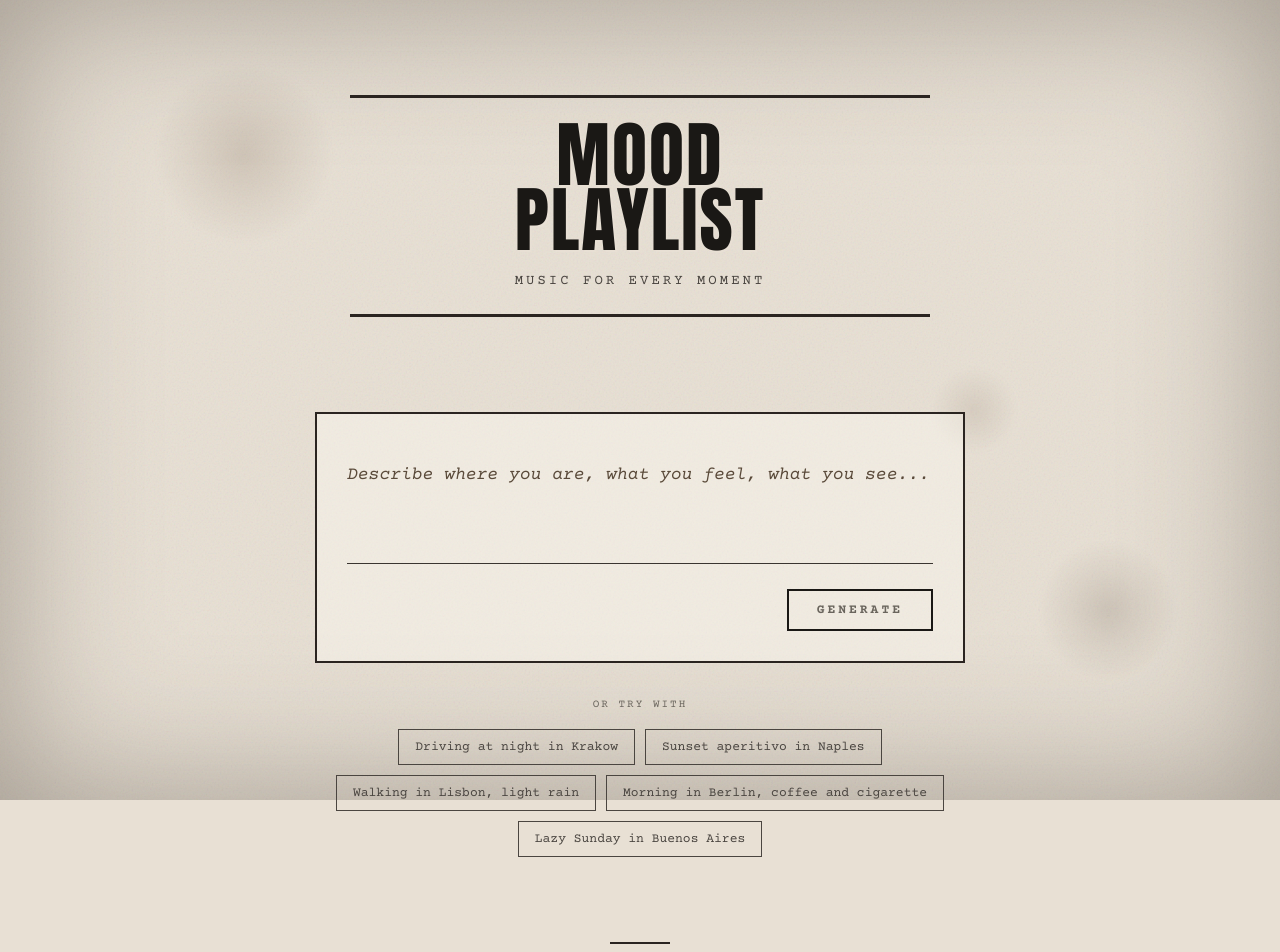
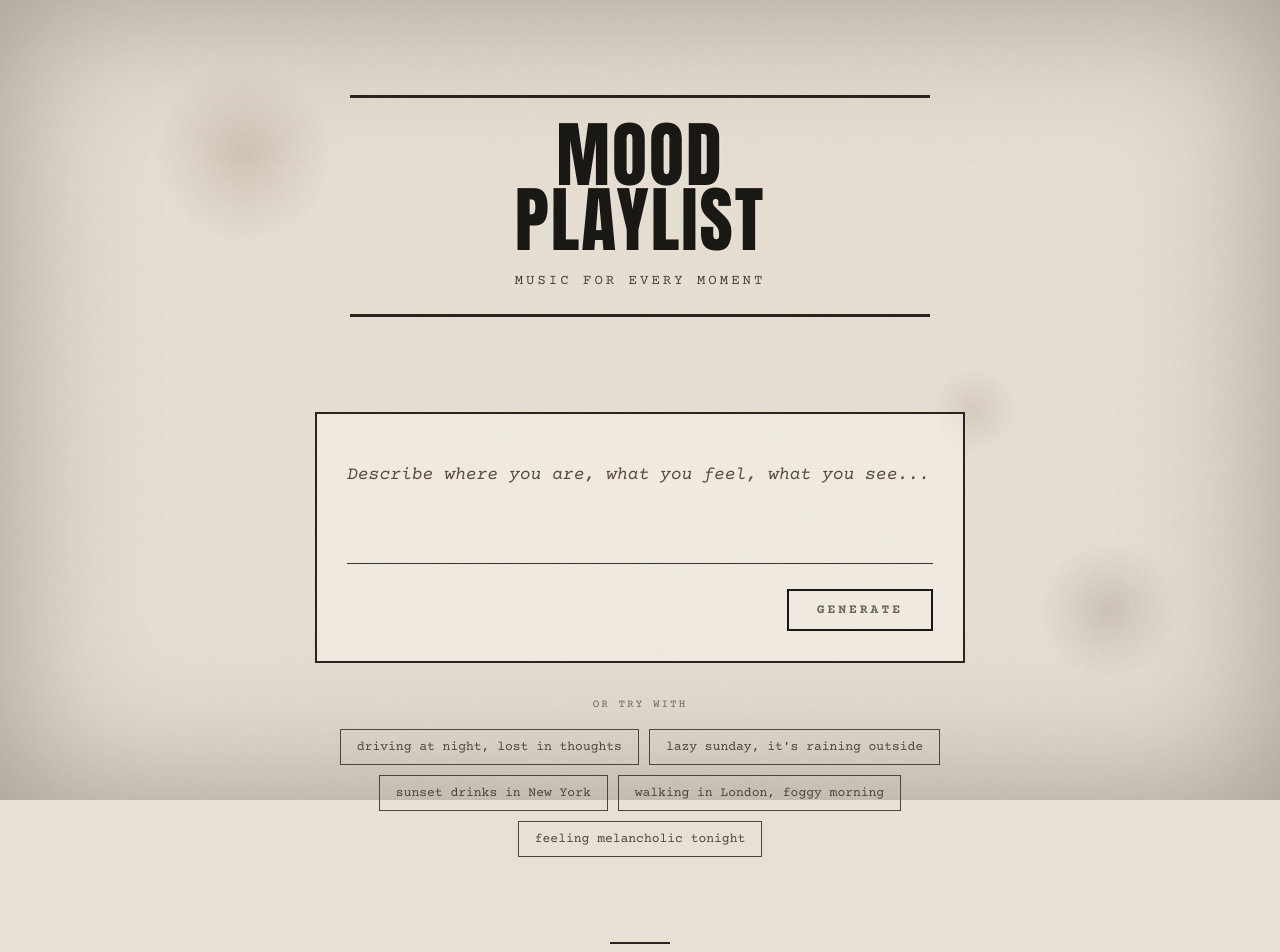
Before and after one commit to luigiflorente/moodplaylist, a Next.js app: page / in a window 1280 px wide. Shown: the top 952 px of the page. Built offline with nearby package versions, Linux system fonts and the light colour scheme.

Commit message:
Update page.js

```diff
--- a/app/page.js
+++ b/app/page.js
@@ -17,7 +17,14 @@ const translations = {
     tracksSelected: 'TRACKS SELECTED',
     play: '▶ PLAY',
     orTryWith: 'Or try with',
-    characters: 'characters'
+    characters: 'characters',
+    presets: [
+      "driving at night, lost in thoughts",
+      "lazy sunday, it's raining outside",
+      "sunset drinks in New York",
+      "walking in London, foggy morning",
+      "feeling melancholic tonight"
+    ]
   },
   it: {
     tagline: 'Musica per ogni momento',
@@ -33,7 +40,14 @@ const translations = {
     tracksSelected: 'BRANI SELEZIONATI',
     play: '▶ ASCOLTA',
     orTryWith: 'Oppure prova con',
-    characters: 'caratteri'
+    characters: 'caratteri',
+    presets: [
+      "sono in macchina di notte, pensieroso",
+      "domenica pigra, fuori piove",
+      "aperitivo al tramonto a Roma",
+      "passeggiata a Parigi, aria d'autunno",
+      "mi sento malinconico stasera"
+    ]
   },
   pl: {
     tagline: 'Muzyka na każdy moment',
@@ -49,7 +63,14 @@ const translations = {
     tracksSelected: 'WYBRANYCH UTWORÓW',
     play: '▶ ODTWÓRZ',
     orTryWith: 'Lub spróbuj z',
-    characters: 'znaków'
+    characters: 'znaków',
+    presets: [
+      "jadę nocą, zamyślony",
+      "leniwa niedziela, pada deszcz",
+      "wieczór w Krakowie, jesienna mgła",
+      "spacer po Lizbonie, morska bryza",
+      "melancholijny wieczór"
+    ]
   },
   es: {
     tagline: 'Música para cada momento',
@@ -65,7 +86,14 @@ const translations = {
     tracksSelected: 'CANCIONES SELECCIONADAS',
     play: '▶ ESCUCHAR',
     orTryWith: 'O prueba con',
-    characters: 'caracteres'
+    characters: 'caracteres',
+    presets: [
+      "conduciendo de noche, pensativo",
+      "domingo tranquilo, llueve afuera",
+      "atardecer en Barcelona, brisa marina",
+      "caminando por Buenos Aires, tango en el aire",
+      "me siento melancólico esta noche"
+    ]
   }
 };
 
@@ -85,14 +113,6 @@ export default function Home() {
   }, []);
 
   const t = translations[lang];
-
-  const examplePrompts = [
-    "Driving at night in Krakow",
-    "Sunset aperitivo in Naples",
-    "Walking in Lisbon, light rain",
-    "Morning in Berlin, coffee and cigarette",
-    "Lazy Sunday in Buenos Aires"
-  ];
 
   const handleAnalyze = async () => {
     if (!input.trim()) return;
@@ -595,7 +615,7 @@ export default function Home() {
                 gap: '10px',
                 justifyContent: 'center'
               }}>
-                {examplePrompts.map((prompt, i) => (
+                {t.presets.map((prompt, i) => (
                   <button
                     key={i}
                     onClick={() => setInput(prompt)}
```
